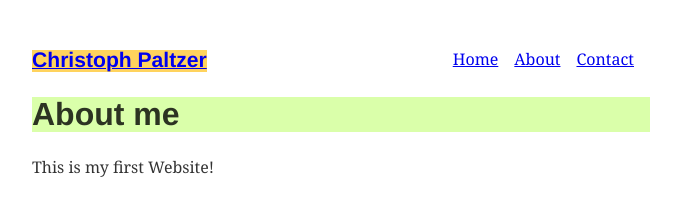
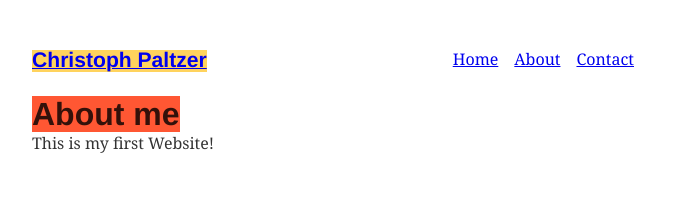
Before and after one commit to Christoph1911/MyFirstWebsite, a Gatsby site: page /about in a window 1280 px wide. Shown: the whole page, without its empty margins (299-980 px from the left). Built offline with nearby package versions, Linux system fonts and the light colour scheme; Gatsby itself is replaced by a stand-in of ours.

Commit message:
changed design about

```diff
--- a/src/pages/about.js
+++ b/src/pages/about.js
@@ -4,7 +4,7 @@ import Layout from "../components/layout"
 export default function About() {
   return (
     <Layout>
-      <h1 style={{backgroundColor: `#DAFFAA`}}>About me</h1>
+      <h1 style={{backgroundColor: `#FF5733`, display: `inline`}}>About me</h1>
       <p>
         This is my first Website!
       </p>
```
